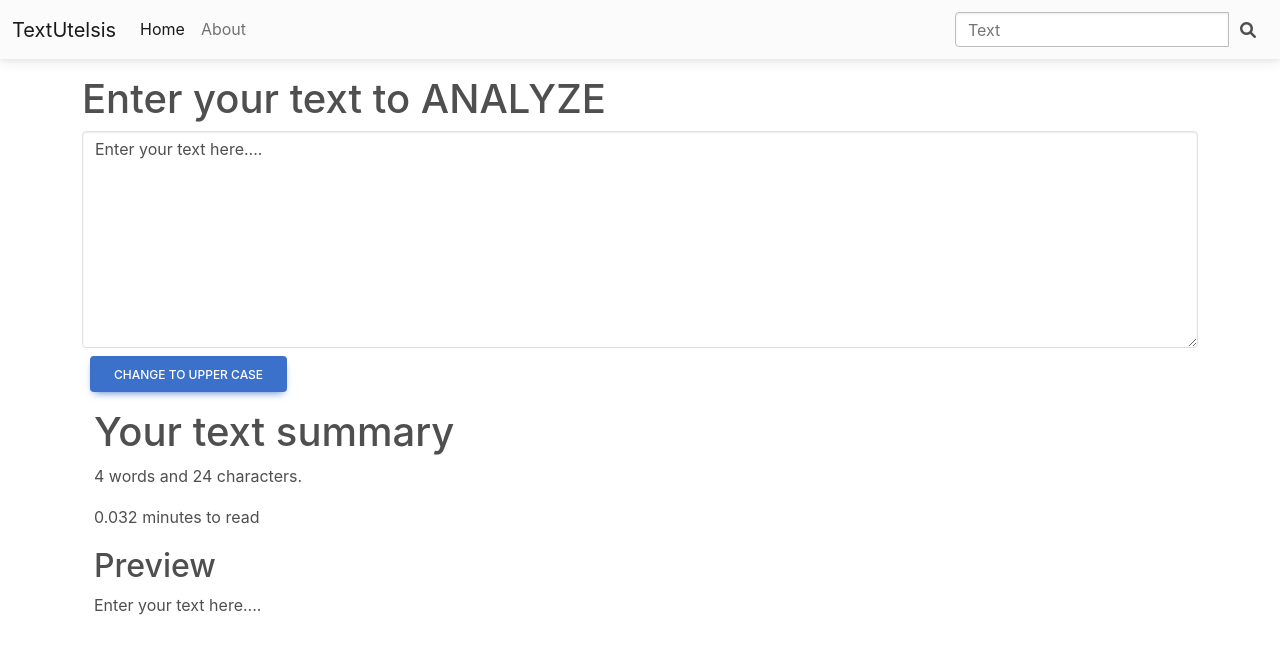
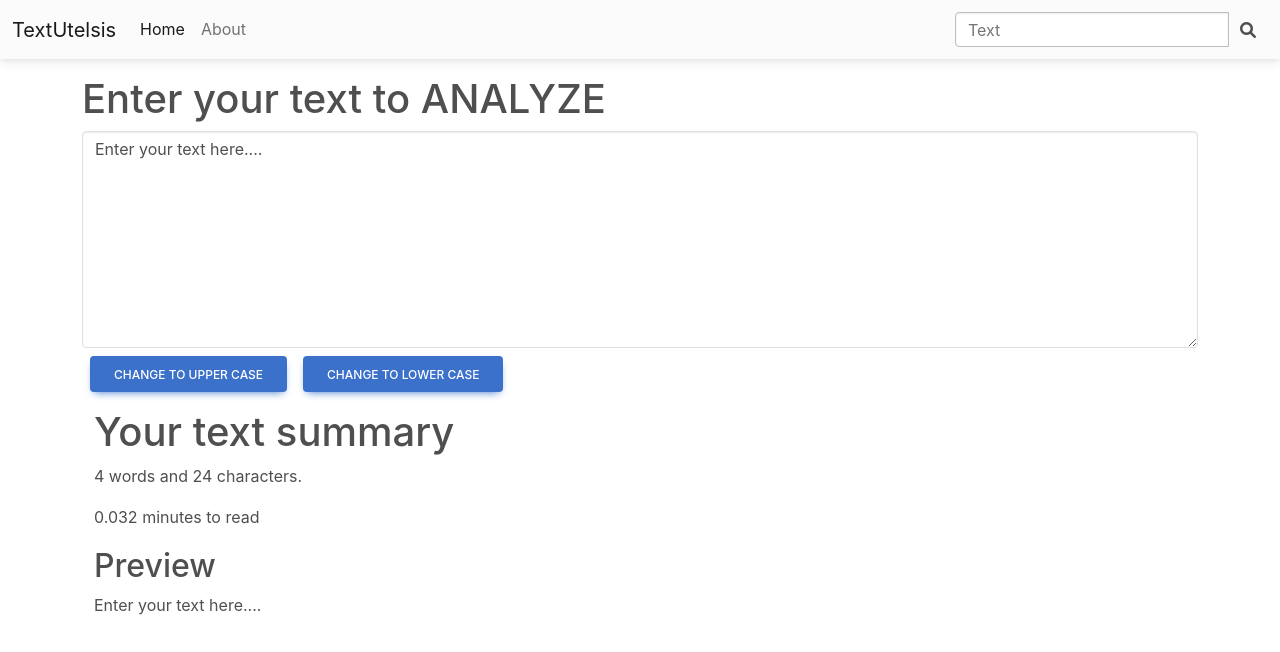
Before and after one commit to atrleo/Text-analysis-REACT-, a React (Create React App) app: page / in a window 1280 px wide. Shown: the top 652 px of the page. Built offline with nearby package versions, Linux system fonts and the light colour scheme.

Commit message:
Added back the button

```diff
--- a/src/components/TextForm.js
+++ b/src/components/TextForm.js
@@ -29,7 +29,7 @@ export default function (props) {
 
                 <textarea value={text}  onChange={handleOnChange} className="form-control border" id="myBox" rows="8" ></textarea>
                 <button className="btn btn-primary mx-2 my-2"  onClick={handleUpClick}>Change to UPPER CASE</button>
-
+                <button className="btn btn-primary mx-2 my-2" onClick={handleLowClick}>Change to lower case</button>
             </div>
 
         </div>
```
